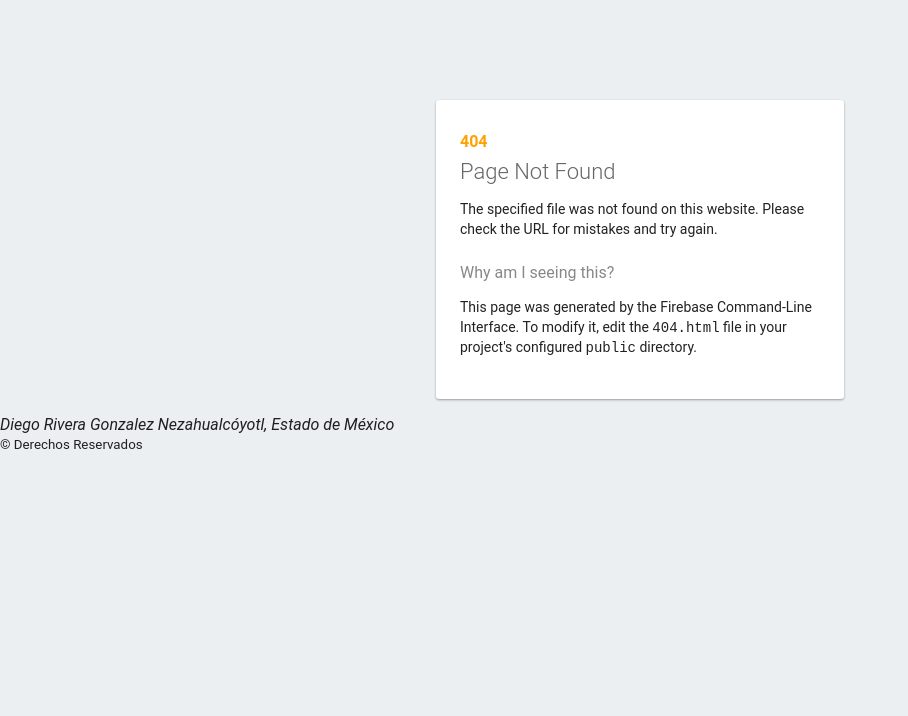
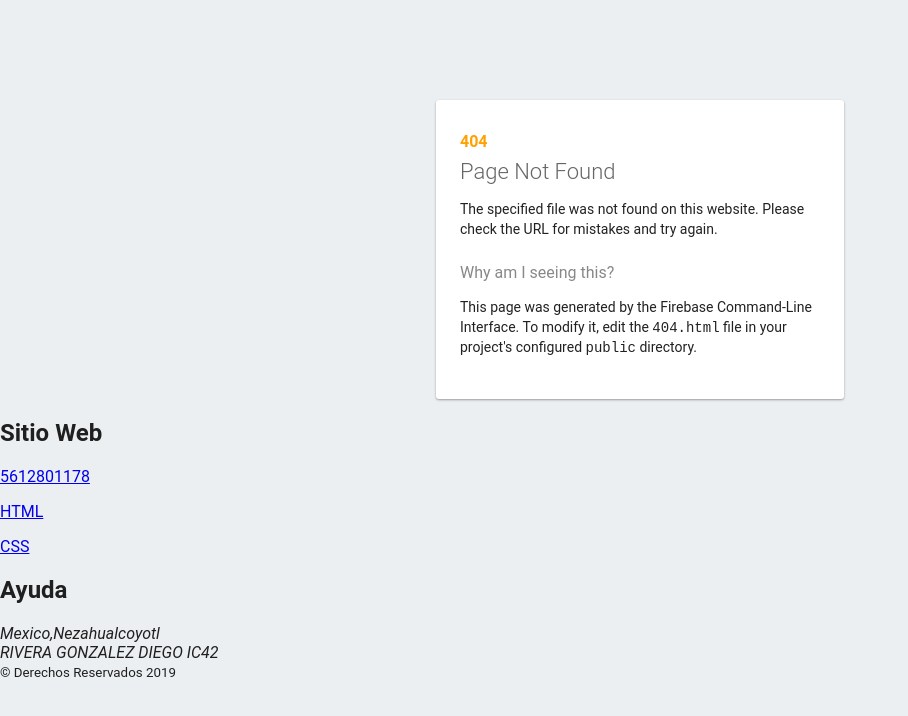
Before and after one commit to Diego-hola/Proyecto, a plain HTML site: page public/404.html in a window 1280 px wide. Shown: the whole page, without its empty margins (0-908 px from the left). Drawn offline with Linux system fonts and the light colour scheme.

Commit message:
primer commit

```diff
--- a/public/404.html
+++ b/public/404.html
@@ -31,11 +31,23 @@
     </div>
     <footer id="pielogo">
 
-         <address> Diego Rivera Gonzalez
-           Nezahualcóyotl, Estado de México</address>
-         <small>&copy; Derechos Reservados</small>
-		 <small> </br></small>
-
+      <div>
+        <section class="seccionpie">
+          <h1>Sitio Web</h1>
+          <p><a href="index.html">5612801178</a></p>
+          <p><a href="fotos.html">HTML</a></p>
+          <p><a href="videos.html">CSS</a></p>
+        </section>
+        <section class="seccionpie">
+          <h1>Ayuda</h1>
+          <p><a href="contacto.html"></a></p>
+        </section>
+        <section class="seccionpie">
+          <address>Mexico,Nezahualcoyotl</address>
+          <address>RIVERA GONZALEZ  DIEGO IC42</address>
+          <small>&copy; Derechos Reservados 2019</small>
+        </section>
+      </div>
     </footer>
   </body>
 </html>
```
Also changed, not shown: public/index.html (+18 -6 lines).
